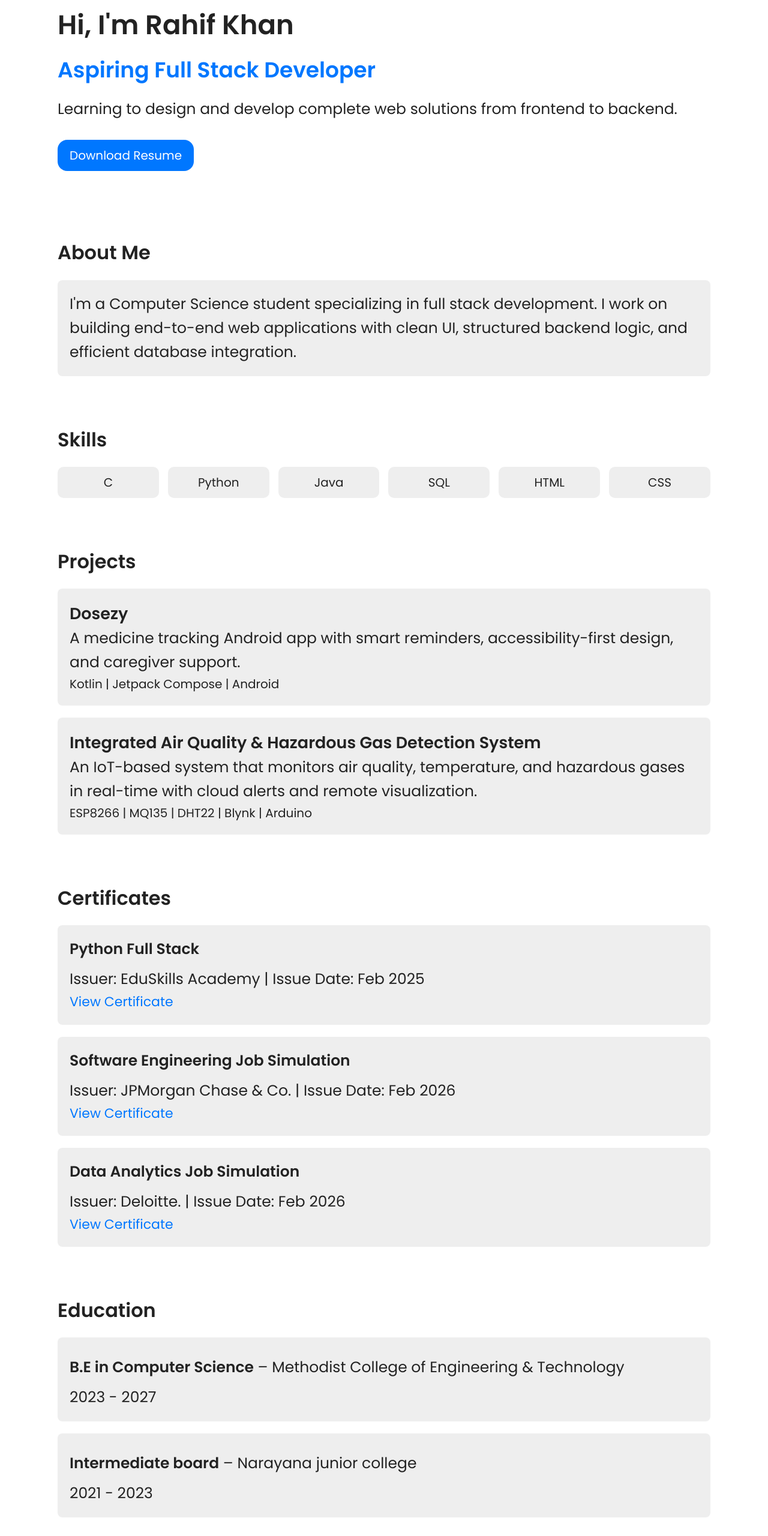
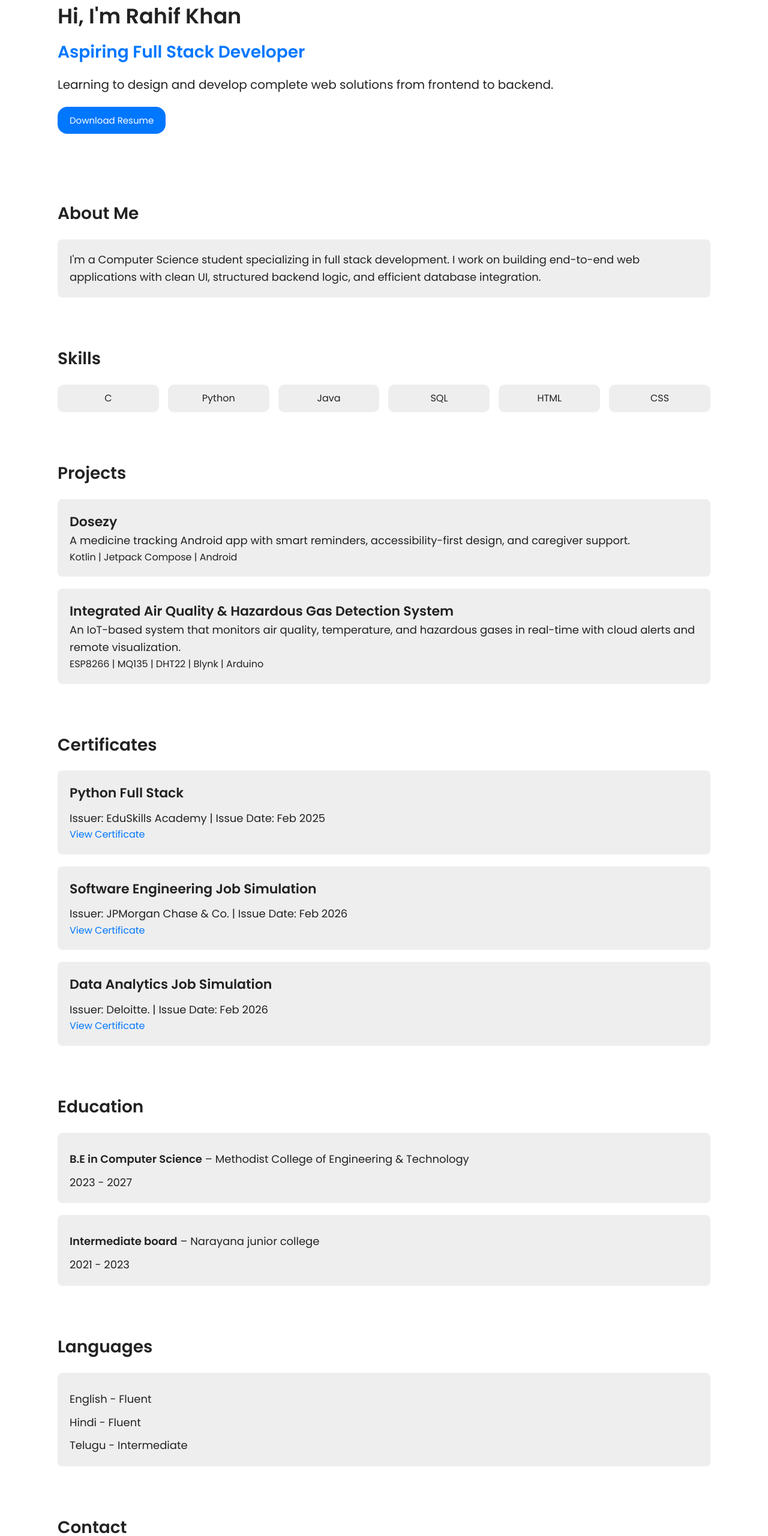
Before and after one commit to rahifkhan22/Simple-Portfolio, a plain HTML site: page index.html in a window 1280 px wide. Shown: the part 180-2740 px from the top of the page at 60% size. Drawn offline with Linux system fonts and the light colour scheme.

Commit message:
change 3

```diff
--- a/index.html
+++ b/index.html
@@ -108,9 +108,9 @@
     <h2>Languages</h2>
         <div id="languages-main">
             <span>
-            <p>English   ■ ■ ■ ■ □</p>
-            <p>Hindi     ■ ■ ■ ■ □</p>
-            <p>Telugu    ■ ■ ■ □ □</p>
+            <p>English - Fluent</p>
+            <p>Hindi  - Fluent</p>
+            <p>Telugu  -  Intermediate</p>
         </span>
         </div>
 </section>
--- a/style.css
+++ b/style.css
@@ -21,7 +21,7 @@ body {
 header {
     padding: 20px 0;
     border-bottom: 1px solid #eee;
-    font-size: 1.7rem;
+    font-size: 1.5rem;
 }
 
 .nav {
@@ -47,23 +47,23 @@ nav a {
 }
 
 .hero-text h1 {
-    font-size: 45px;
+    font-size: 35px;
     margin-bottom: 10px;
 }
 
 .hero-text h2 {
     color: #0077ff;
     margin-bottom: 15px;
-    font-size: 36px;
+    font-size: 28px;
 }
 
 .hero-text p {
-    font-size: 25px;
+    font-size: 20px;
     margin-top: 10px;
     line-height: 1.7;
 }
 .buttons {
-    margin-top: 40px;
+    margin-top: 30px;
 }
 
 .btn {
@@ -73,7 +73,7 @@ nav a {
     text-decoration: none;
     margin-right: 10px;
     border-radius: 16px;
-    font-size: 20px;
+    font-size: 15px;
 }
 
 .btn:hover{
@@ -87,11 +87,11 @@ nav a {
 /* -------------------------------------------------------------- */
 /* about */
 #about h2{
-    font-size: 32px;
+    font-size: 28px;
 }
 
 #about p{
-    font-size: 25px;
+    font-size: 18px;
 }
 
 #about-main{
@@ -118,11 +118,11 @@ nav a {
     padding: 10px;
     text-align: center;
     border-radius: 10px;
-    font-size: 20px;
+    font-size: 16px;
 }
 
 #skills h2{
-    font-size: 32px;
+    font-size: 28px;
 }
 
 /* ----------------------------------------------------------- */
@@ -132,26 +132,25 @@ nav a {
     padding: 20px;
     margin-top: 20px;
     border-radius: 8px;
-    font-size: 20px;
 }
 
 .project-card h3{
-    font-size: 27px;
+    font-size: 22px;
 }
 
 .project-card p{
-    font-size: 25px;
+    font-size: 18px;
 }
 
 #projects h2{
-    font-size: 32px;
+    font-size: 28px;
 }
 
 
 /* ----------------------------------------------------------- */
 /* Certificates */
 #certificates h2{
-    font-size: 32px;
+    font-size: 28px;
 }
 
 #certificates-title{
@@ -162,16 +161,16 @@ nav a {
 }
 
 #certificates-title h3{
-    font-size: 25px;
+    font-size: 22px;
 }
 
 #certificates p{
-    font-size: 25px;
+    font-size: 18px;
     margin-top: 10px;
 }
 
 #certificates-title a {
-    font-size: 22px;
+    font-size: 16px;
     color: #0077ff;
     text-decoration: none;
 }
@@ -179,11 +178,11 @@ nav a {
 /* ----------------------------------------------------------- */
 /* Education */
 #education h2{
-    font-size: 32px;
+    font-size: 28px;
 }
 
 #education p{
-    font-size: 25px;
+    font-size: 18px;
     margin-top: 10px;
 }
 
@@ -197,11 +196,11 @@ nav a {
 /* ----------------------------------------------------------- */
 /* languages */
 #languages h2{
-    font-size: 32px;
+    font-size: 28px;
 }
 
 #languages p{
-    font-size: 25px;
+    font-size: 18px;
     margin-top: 10px;
 }
 
@@ -216,11 +215,11 @@ nav a {
 /* contact*/
 
 #contact h2{
-    font-size: 32px;
+    font-size: 28px;
 }
 
 #contact a{
-    font-size: 25px;
+    font-size: 18px;
     margin-top: 10px;
 }
 
@@ -230,3 +229,29 @@ nav a {
     margin-top: 20px;
     border-radius: 8px;
 }
+
+@media (max-width: 768px) {
+    .nav {
+        flex-direction: column;
+        gap: 10px;
+        text-align: center;
+    }
+
+    nav a {
+        margin-left: 10px;
+    }
+
+    .hero {
+        flex-direction: column;
+        padding: 40px 0;
+        text-align: center;
+    }
+
+    .hero-text h1 { font-size: 26px; }
+    .hero-text h2 { font-size: 20px; }
+    .hero-text p  { font-size: 16px; }
+
+    #about h2, #skills h2, #projects h2,
+    #certificates h2, #education h2,
+    #languages h2, #contact h2 { font-size: 22px; }
+}
```
